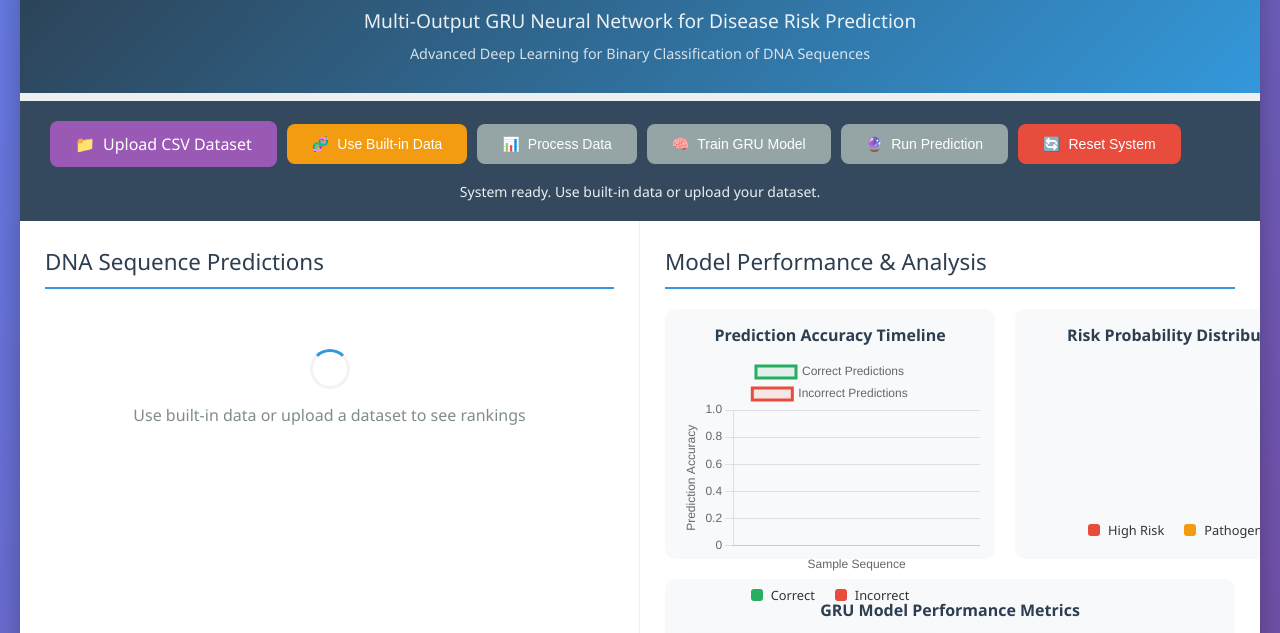
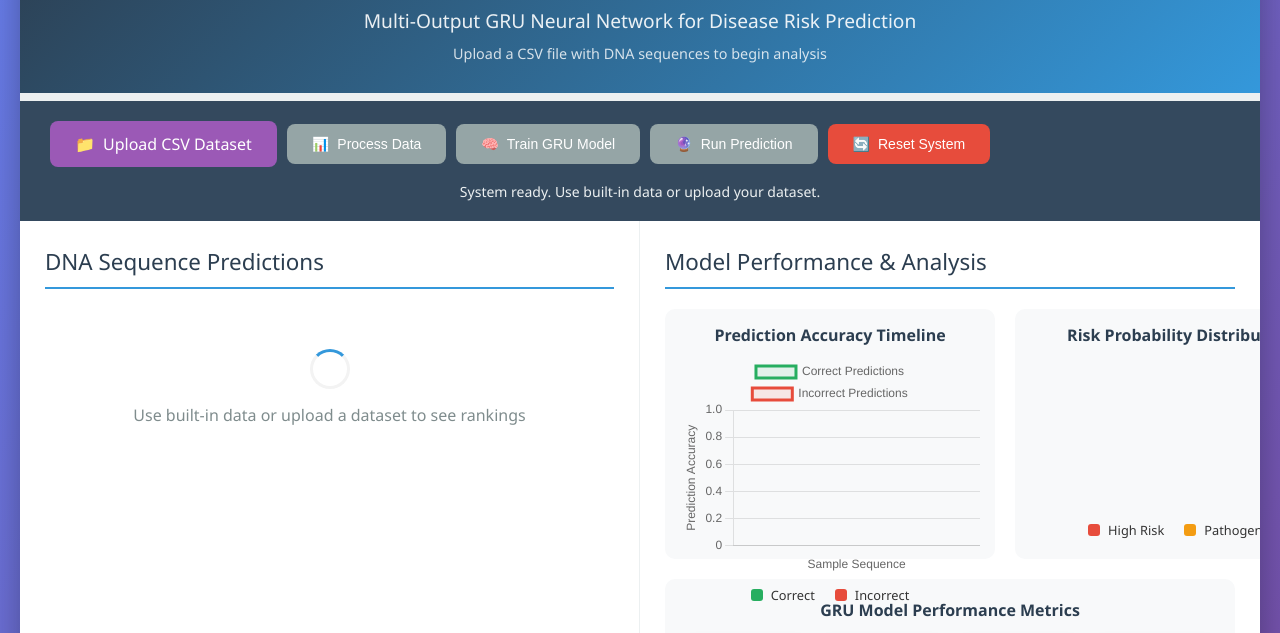
Before and after one commit to LiShuai1025/DNA-disease-risk-prediction, a plain HTML site: page index.html in a window 1280 px wide. Shown: the part 108-741 px from the top of the page. Drawn offline with nearby package versions, Linux system fonts and the light colour scheme.

Commit message:
Update index.html

```diff
--- a/index.html
+++ b/index.html
@@ -521,7 +521,7 @@
         <div class="header">
             <h1>DNA Sequence Classification Dashboard</h1>
             <div class="subtitle">Multi-Output GRU Neural Network for Disease Risk Prediction</div>
-            <div class="model-info">Advanced Deep Learning for Binary Classification of DNA Sequences</div>
+            <div class="model-info">Upload a CSV file with DNA sequences to begin analysis</div>
         </div>
 
         <div class="progress-container" id="progressContainer">
@@ -534,9 +534,6 @@
                 <label for="fileUpload" class="file-upload-label" id="fileUploadLabel">
                     <span>📁</span> Upload CSV Dataset
                 </label>
-                <button class="btn warning" onclick="loadBuiltInDataset()" id="loadBuiltInBtn">
-                    <span>🧬</span> Use Built-in Data
-                </button>
                 <button class="btn success" onclick="loadDataset()" id="loadDatasetBtn" disabled>
                     <span>📊</span> Process Data
                 </button>
@@ -550,7 +547,7 @@
                     <span>🔄</span> Reset System
                 </button>
             </div>
-            <div class="status" id="status">Ready to load DNA sequence data. Click "Use Built-in Data" or upload a CSV file.</div>
+            <div class="status" id="status">Upload a CSV file with DNA sequences to begin analysis</div>
         </div>
 
         <div class="content">
@@ -567,7 +564,7 @@
                 <div id="rankingContainer" class="ranking-container">
                     <div class="loading">
                         <div class="loading-spinner"></div>
-                        <p>Load DNA sequence data to see predictions</p>
+                        <p>Upload a CSV file with DNA sequences to see predictions</p>
                     </div>
                 </div>
             </div>
```
